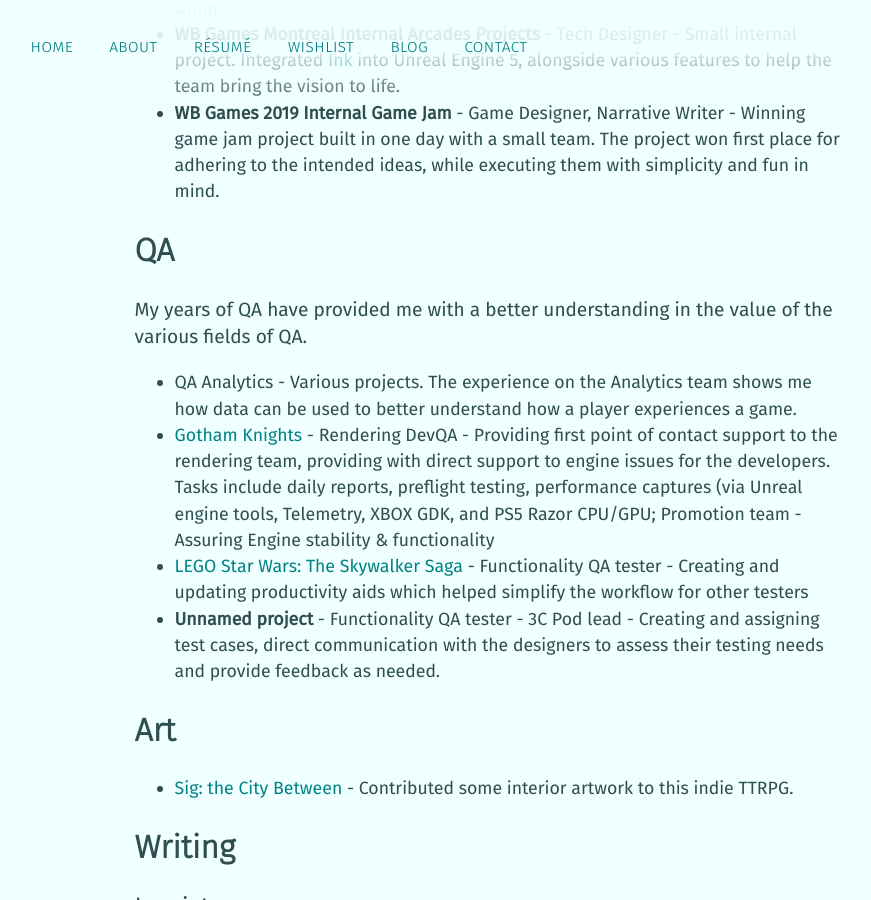
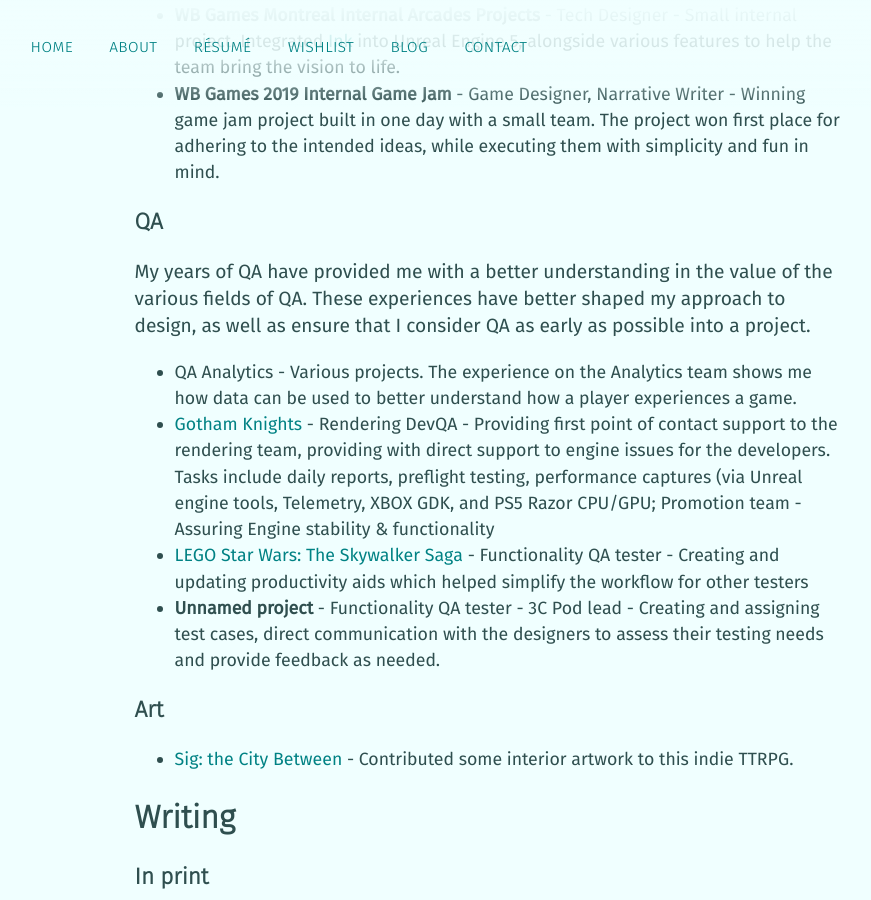
Before and after one commit to mstfacmly/mstfacmly.github.io, a Jekyll site: the page built from resume_gamedesigner.md, in a window 1280 px wide and 900 px high, scrolled down 924 px. Shown: the whole window, without its empty margins (147-1018 px from the left). Built offline with Jekyll 4.4.1, drawn with Linux system fonts in a browser that asks for light colours; nearby versions of some CDN libraries; a script that is not in the unit is left out.

Commit message:
update gd resume

```diff
--- a/resume_gamedesigner.md
+++ b/resume_gamedesigner.md
@@ -4,11 +4,9 @@
 ---
 
 <div class="reslinks" markdown="1">
-
 * <a href="{{ site.github.repo }}"><i class="fab fa-github"></i></a>
 * <a href="{{ site.medium }}"><i class="fab fa-medium"></i></a>
 * <a href="{{ site.linkedin }}"><i class="fab fa-linkedin-in"></i></a>
-
 </div>
 
 <section class="resume" markdown="1">
@@ -21,35 +19,24 @@
 ### Languages
 {% assign langs = site.langs | split: ', ' %}
 {%- for lang in langs -%}
-{% comment %}
-{% if lang == langs[3] or lang == langs[4] %}
-* {{ lang | append: ' (Functional)' -}}
-{% else %}
-* {{ lang | append: ' (Master)' -}}
-{% endif %}
-{% endcomment %}
-{% if lang != langs.last %}
-{{- lang | append: ', ' -}}
-{%- else -%}
-{{- lang -}}
-{% endif %}
+    {% if lang != langs.last %}
+     {{- lang | append: ', ' -}}
+     {%- else -%}
+     {{- lang -}}
+    {% endif %}
 {%- endfor %}
 
 ### Programming Languages
 {% assign prog = site.proglangs | remove: '& Web languages' | remove: '(' | remove: ')' | split: ',' %}
 {%- for langs in prog -%}
-{%- if langs != prog.last -%}
-{{- langs | append: ', ' -}}
-{%- else -%}
-{{- langs -}}
-{% endif %}
+    {%- if langs != prog.last -%}
+     {{- langs | append: ', ' -}}
+     {%- else -%}
+     {{- langs -}}
+    {% endif %}
 {% endfor %}
 
-{% comment %}
-* {{ langs -}}
-{% endcomment %}
-
-## Designer & Narrative
+### Designer & Narrative
 
 * [الأخرة (development halted)](https://studioslune.com/projects/alakhira) (Website in the process of restoration) - Game, Narrative, and Art Direction, Character Designer, 3D Artist, Animator, Programmer. A 3D action game about the end of the world.
 * [The Other Room](http://minorityvr.com) - Game and Narrative Consultant - I was originally brought in as a tester to the VR narrative experience. For the second session, I was brought in as a consultant on the games' level designs, and assisted with minor changes which would provide with a challenge to the player while keeping them invested in the story of the game.
@@ -57,16 +44,17 @@
 * **WB Games Montreal Internal Arcades Projects** - Tech Designer - Small internal project. Integrated [Ink](https://www.inklestudios.com/ink/) into Unreal Engine 5, alongside various features to help the team bring the vision to life.
 * **WB Games 2019 Internal Game Jam** - Game Designer, Narrative Writer - Winning game jam project built in one day with a small team. The project won first place for adhering to the intended ideas, while executing them with simplicity and fun in mind.
 
-## QA
+### QA
 
 My years of QA have provided me with a better understanding in the value of the various fields of QA.
+These experiences have better shaped my approach to design, as well as ensure that I consider QA as early as possible into a project.
 
 * QA Analytics - Various projects. The experience on the Analytics team shows me how data can be used to better understand how a player experiences a game.
 * [Gotham Knights](https://www.gothamknightsgame.com/en-us) - Rendering DevQA - Providing first point of contact support to the rendering team, providing with direct support to engine issues for the developers. Tasks include daily reports, preflight testing, performance captures (via Unreal engine tools, Telemetry, XBOX GDK, and PS5 Razor CPU/GPU; Promotion team - Assuring Engine stability & functionality
 * [LEGO Star Wars: The Skywalker Saga](https://www.starwars.com/games-apps/lego-star-wars-the-skywalker-saga) - Functionality QA tester - Creating and updating productivity aids which helped simplify the workflow for other testers
 * **Unnamed project** - Functionality QA tester - 3C Pod lead - Creating and assigning test cases, direct communication with the designers to assess their testing needs and provide feedback as needed.
 
-## Art
+### Art
 
 * [Sig: the City Between](https://genesisoflegend.com/products/sig) - Contributed some interior artwork to this indie TTRPG.
 
@@ -76,13 +64,13 @@
 * [Fourrer Le Feu](https://leslibraires.ca/livres/fourrer-le-feu-marjolaine-beauchamp-9782924682036.html) - A short poem I wrote found itself as the prologue to the collection of poems.
 * [Grammaire Rebelle](https://www.facebook.com/events/290536951728803/) - A small snippet
 
-### Online
+#### Online
 * [Fantasia Film Festival](https://fantasiafestival.com/) - As an assistant programmer to the Fantasia International Film Festival, I have been provided with the oportunity to assist in the selection of the festival's programming, as well as writing descriptive text for certain films selected for the festival.
 * [Medium]({{ site.medium }}) - Generalized writing.
 * [Multijoueur](https://web.archive.org/web/20200925045229/https://multijoueur.ca/author/mchamli/) - One of the original writers on the site. I started with Reviews before moving more fully into Op-Eds. I eventually left to focus more on game developement instead. I had also pushed hard for us to cover the events of the harrassment movement called "GamerGate" at the time, which made us the first Quebec-based outlet to speak of it.
 * [Geekbecois](https://geekbecois.com/author/moustafa/) - I was hired as collaborator, a role which had me write reviews, Op-Eds, as well as the occasional journalistic blurb.
 
-## Web Design
+### Web Design
 * [This website](https://github.com/mstfacmly/mstfacmly.github.io/) - This page's GitHub repo
 
 <!--div id="contributions" class="contributions" markdown="1">
```
